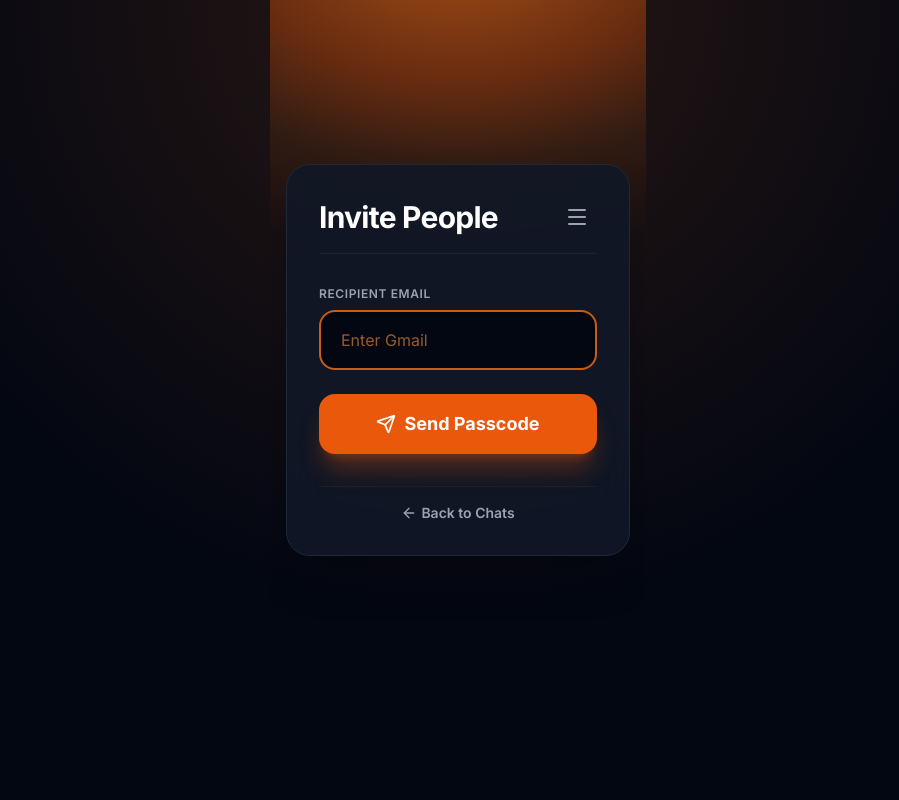
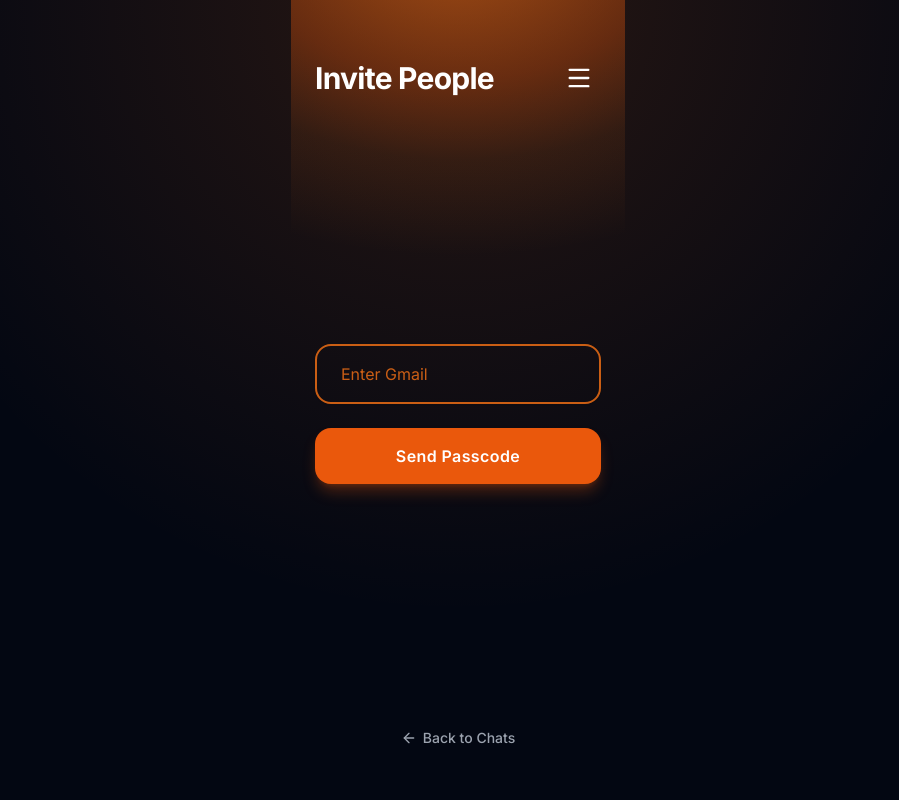
Before and after one commit to parthongit89/Only_us-PRIVATE-MESSAGER-, a Flask app: page /invite in a window 1280 px wide. Shown: the whole page, without its empty margins (182-1081 px from the left). Run offline with Flask 3, Linux system fonts and the light colour scheme; a user stored in the database is signed in; some libraries are stand-ins or nearby versions.

Commit message:
Redesign Invite People interface to match full-screen invitation.png reference layout

```diff
--- a/templates/user_invite.html
+++ b/templates/user_invite.html
@@ -3,49 +3,43 @@
 {% block title %}OnlyUs - Invite People{% endblock %}
 
 {% block content %}
-<div class="relative min-h-[90vh] flex flex-col items-center justify-center p-4 glow-01-bg">
+<div class="glow-01-bg min-h-screen flex flex-col justify-between p-6 max-w-md mx-auto relative">
 
-  <div class="w-full max-w-md bg-gray-900/90 border border-gray-800 backdrop-blur-xl rounded-3xl p-8 shadow-2xl animate-fade-in relative z-10">
-
-    <!-- Top Header -->
-    <div class="flex items-center justify-between mb-8 pb-4 border-b border-gray-800/80">
+  <!-- Top Navigation Header -->
+  <div class="pt-8 flex items-center justify-between">
     <h1 class="text-3xl font-extrabold text-white tracking-tight">Invite People</h1>
-      <button onclick="toggleSideDrawer()" class="p-2 text-gray-400 hover:text-white rounded-full transition">
-        <i data-lucide="menu" class="w-6 h-6"></i>
+    <button onclick="toggleSideDrawer()" class="p-2 text-white hover:text-orange-400 transition focus:outline-none">
+      <i data-lucide="menu" class="w-7 h-7"></i>
     </button>
   </div>
 
-    <!-- Invitation Form -->
-    <form action="{{ url_for('user.invite') }}" method="POST" class="space-y-6">
-
+  <!-- Central Invitation Form -->
+  <form action="{{ url_for('user.invite') }}" method="POST" class="my-auto space-y-6 w-full animate-fade-in">
     <div>
-        <label for="email" class="block text-xs font-semibold text-gray-400 uppercase tracking-wider mb-2">Recipient Email</label>
       <input
         type="email"
         id="email"
         name="email"
         placeholder="Enter Gmail"
         required
-          class="w-full bg-gray-950 border-2 border-orange-500/80 focus:border-orange-500 text-white placeholder-orange-400/60 rounded-2xl px-5 py-4 text-base outline-none transition shadow-inner"
+        class="w-full bg-transparent border-2 border-orange-500/80 focus:border-orange-500 text-white placeholder-orange-500/80 rounded-2xl px-6 py-4 text-base outline-none transition shadow-sm"
       />
     </div>
 
     <button
       type="submit"
-        class="w-full bg-orange-600 hover:bg-orange-500 text-white font-bold py-4 rounded-2xl shadow-xl shadow-orange-600/30 active:scale-[0.98] transition duration-200 text-lg flex items-center justify-center gap-2"
+      class="w-full bg-[#ea580c] hover:bg-orange-500 text-white font-semibold py-4 rounded-2xl shadow-lg shadow-orange-600/30 active:scale-[0.98] transition duration-200 text-base tracking-wide"
     >
-        <i data-lucide="send" class="w-5 h-5"></i> Send Passcode
+      Send Passcode
     </button>
-
   </form>
 
-    <div class="mt-8 text-center border-t border-gray-800/60 pt-4">
-      <a href="{{ url_for('chat.home') }}" class="text-sm font-semibold text-gray-400 hover:text-orange-400 transition flex items-center justify-center gap-1">
+  <!-- Bottom Navigation Link -->
+  <div class="pb-6 text-center">
+    <a href="{{ url_for('chat.home') }}" class="text-sm font-medium text-gray-400 hover:text-orange-400 transition inline-flex items-center gap-1.5">
       <i data-lucide="arrow-left" class="w-4 h-4"></i> Back to Chats
     </a>
   </div>
 
 </div>
-
-</div>
 {% endblock %}
```
Lines whose indentation alone changed are shown as unchanged.
